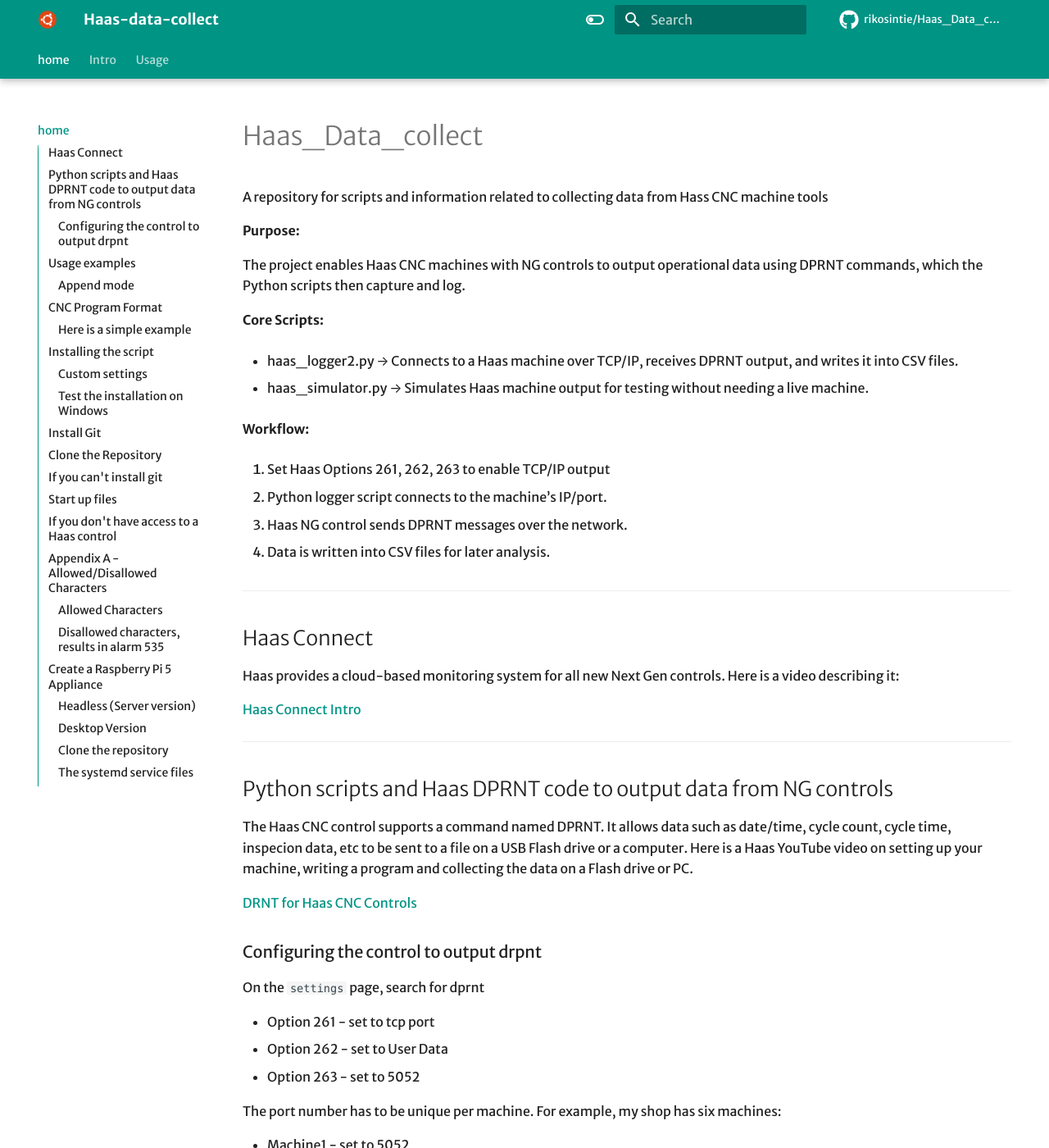
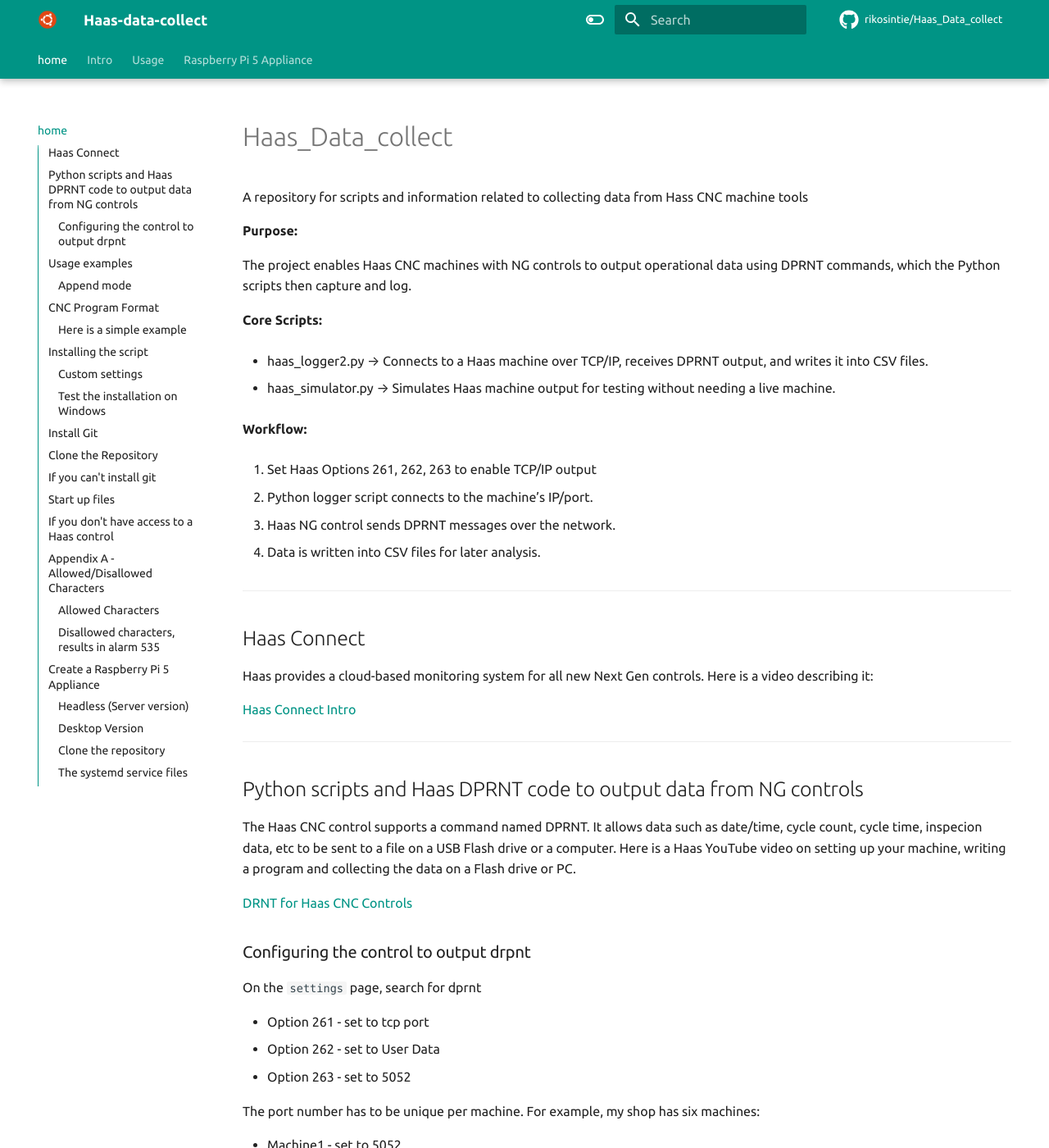
Before and after one commit to rikosintie/Haas_Data_collect, an MkDocs documentation site: the page built from docs/README.md, in a window 1280 px wide and 1400 px high. Shown: the whole window at 82% size. Built offline with MkDocs 1.6.1 and Material for MkDocs 9.7.7, drawn with Linux system fonts in a browser that asks for light colours; some web fonts are replaced; comment, search, counter and statistics services are not loaded.

Commit message:
Git Title: mkdocs.yml update
Git Description:
Added the Raspberry 5 page

```diff
--- a/mkdocs.yml
+++ b/mkdocs.yml
@@ -7,11 +7,12 @@
   - home: README.md
   - Intro: Introduction.md
   - Usage: usage.md
+  - Pi_5_Appliance.md
 
 theme:
   name: material
   font:
-    text: Merriweather Sans
+    text: Ubuntu
     code: Red Hat Mono
   logo: img/ubuntu_icon1.png
   features:
```
